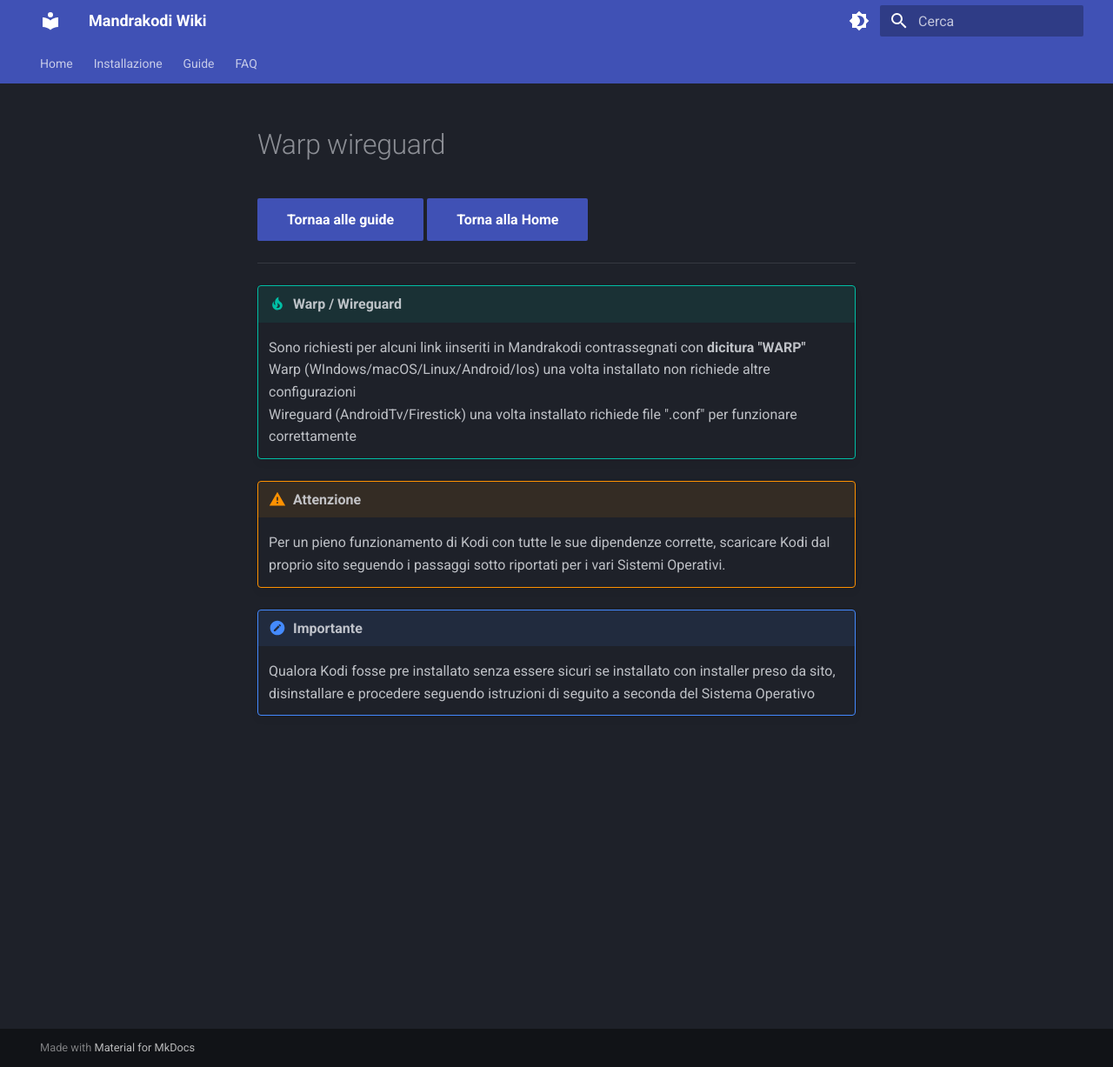
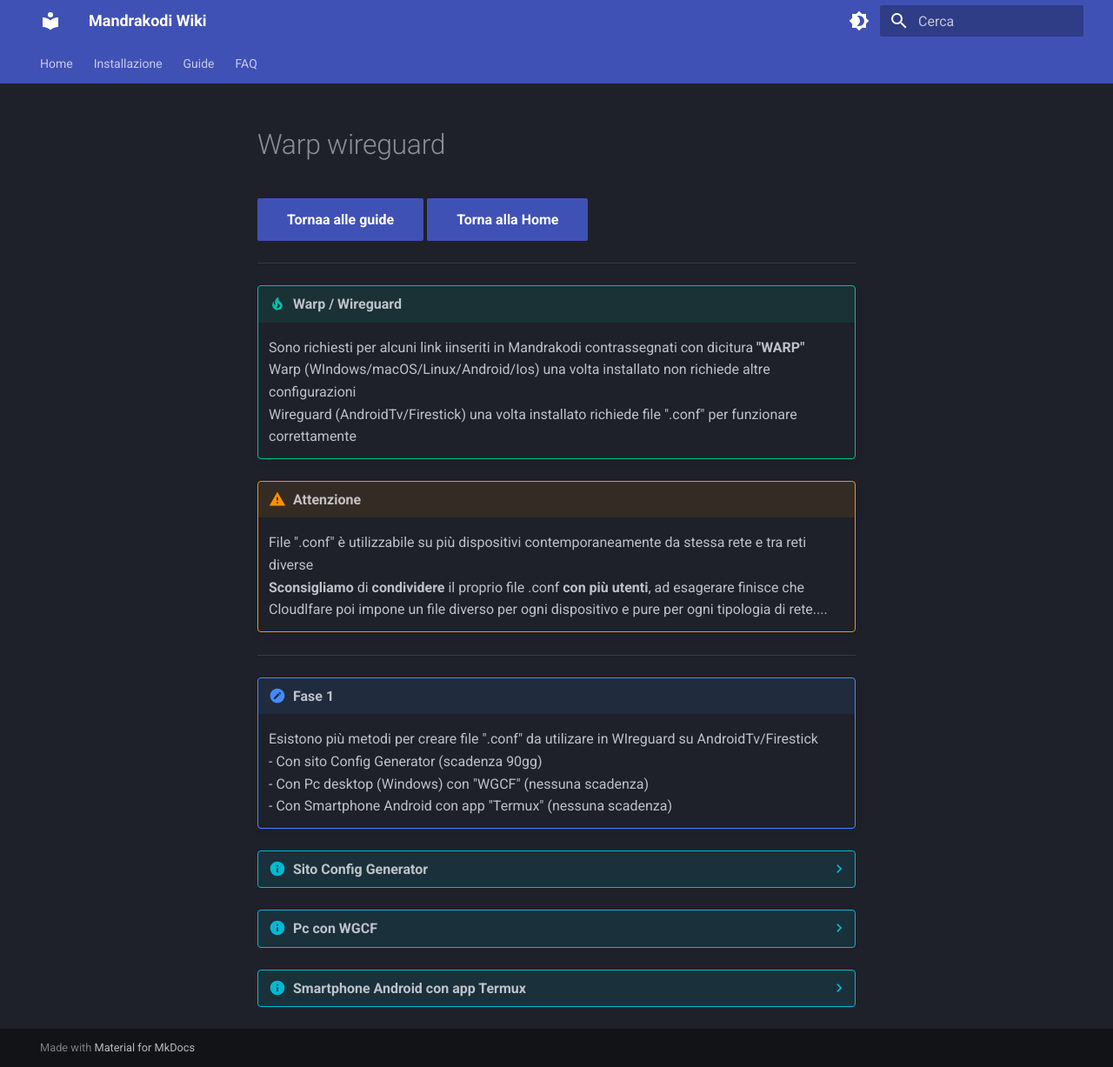
Before and after one commit to campipaolo/Mandrakodi-Wiki, an MkDocs documentation site: the page built from docs/guide/warp_wireguard.md, in a window 1280 px wide and 1227 px high. Shown: the whole window at 87% size. Built offline with MkDocs 1.6.1 and Material for MkDocs 9.7.7, drawn with Linux system fonts in a browser that asks for light colours.

Commit message:
warp_wireguard
writing tutotial

```diff
--- a/docs/guide/warp_wireguard.md
+++ b/docs/guide/warp_wireguard.md
@@ -3,12 +3,59 @@
 ------
 
 !!! tip "Warp / Wireguard"
-    Sono richiesti per alcuni link iinseriti in Mandrakodi contrassegnati con **dicitura "WARP"**  <br> Warp (WIndows/macOS/Linux/Android/Ios) una volta installato non richiede altre configurazioni <br> Wireguard (AndroidTv/Firestick) una volta installato richiede file ".conf" per funzionare correttamente
-
-
+    Sono richiesti per alcuni link iinseriti in Mandrakodi contrassegnati con dicitura  **"WARP"**  <br>    Warp (WIndows/macOS/Linux/Android/Ios) una volta installato non richiede altre configurazioni <br>    Wireguard (AndroidTv/Firestick) una volta installato richiede file ".conf" per funzionare correttamente
 
 !!! warning "Attenzione"
-    Per un pieno funzionamento di Kodi con tutte le sue dipendenze corrette, scaricare Kodi dal proprio sito seguendo i passaggi sotto riportati per i vari Sistemi Operativi.
+    File ".conf" è utilizzabile su più dispositivi contemporaneamente da stessa rete e tra reti diverse <br> **Sconsigliamo** di **condividere** il proprio file .conf **con più utenti**, ad esagerare finisce che Cloudlfare poi impone un   file diverso per ogni dispositivo e pure per ogni tipologia di rete....
 
-!!! important "Importante"
-    Qualora Kodi fosse pre installato senza essere sicuri se installato con installer preso da sito, disinstallare e procedere seguendo istruzioni di seguito a seconda del Sistema Operativo
+------
+
+!!! important " Fase 1"
+    Esistono più metodi per creare file ".conf" da utilizare in WIreguard su AndroidTv/Firestick <br>    - Con sito Config Generator (scadenza 90gg) <br>    - Con Pc desktop (Windows) con "WGCF" (nessuna scadenza) <br>    - Con Smartphone Android con app "Termux" (nessuna scadenza)
+
+??? info "Sito Config Generator"
+    ** Scadenza 90gg **
+
+    * [Config Generator](https://lanrat.github.io/wireguard-warp-generator/)
+    * Premere il pulsante "Generate Warp Config"
+    * Premere bottone "Download warp.conf"
+    * Il file così creato, ha una durata di 90 giorni trascorsi i quali va rigenerato
+      ![wireguard_config_online](../images/wireguard_config_online.jpg)
+    * N.B.: verificare che il file salvato abbia l'estensione ".conf"
+
+??? info "Pc con WGCF"
+    ** Nessuna scadenza **
+
+    * [WGCG](https://github.com/ViRb3/wgcf/releases)
+    * Scorrere fino alla sezione "Assets" (premere "Show All" per espandere l'elenco)
+    * Windows 64bit: wgcf_x.x.x_windows_amd64.exe	Windows ARM: wgcf_2.2.32_windows_arm64.exe
+    * Copiare il file scaricato sul Desktop
+    * Rinominarlo in "wgcf.exe"
+    * Premere il tasto Windows, scrivere "cmd" e premere invio
+    * Digitare "cd desktop" e premere invio
+    * Digitare "wgcf.exe register" e premere invio
+    * Quando richiesto andare su "Yes" e premere invio
+    * Sul desktop saranno presenti due file, l'unico da conservare è "wgcf-profile.conf"
+
+??? info "Smartphone Android con app Termux"
+    ** Nessuna scadenza **
+
+    * [Termux Play Store](https://play.google.com/store/apps/details?id=com.termux&hl=it)
+    * Installare ed avviare
+    * N.B.: di seguito comandi da copiaree poi incollare in termux, uno alla volta (quando richiesto premere invio alla domanda "Y" o scrivere Yes per confermare)
+    * termux-setup-storage (abilitare permesso scrittura  su dispositivo)
+    * pkg install wget
+    * pkg install git
+    * git clone https://github.com/ViRb3/wgcf
+    * cd wgcf
+    * pkg install golang
+    * go mod download
+    * go build -o wgcf
+    * chmod +x wgcf
+    * ./wgcf register
+    * ./wgcf generate
+    * ./wgcf status
+    * ls
+    * cp wgcf-profile.conf ~/storage/downloads
+    * exit
+    * N.B.: il file ".conf"  sarà reperibile nella cartella Download del prprio device
```
Also changed, not shown: docs/images/wireguard_config_online.jpg (added).
